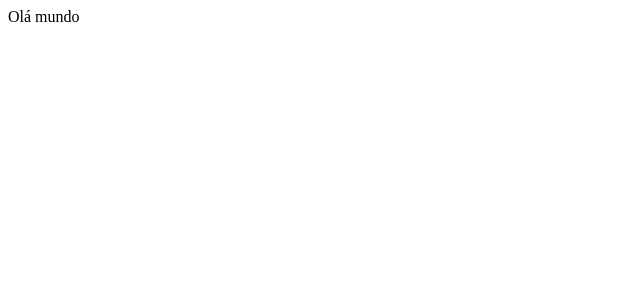
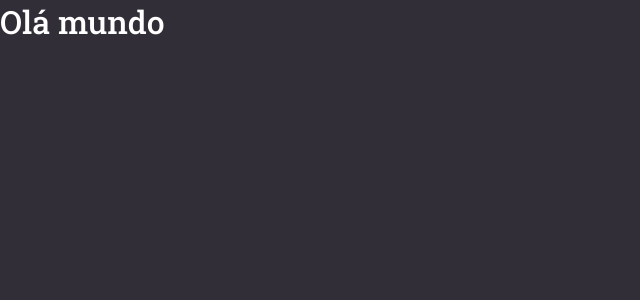
Before and after one commit to BrunoSaibert/go-barber-web, a React (Create React App) app: page / in a window 1280 px wide. Shown: the top 300 px of the page, without its empty margins (0-640 px from the left). Built offline with nearby package versions, Linux system fonts and the light colour scheme.

Commit message:
:lipstick: Estilos globais

```diff
--- a/package.json
+++ b/package.json
@@ -13,6 +13,7 @@
     "react": "^16.13.1",
     "react-dom": "^16.13.1",
     "react-scripts": "3.4.1",
+    "styled-components": "^5.1.0",
     "typescript": "~3.7.2"
   },
   "scripts": {
@@ -34,9 +35,10 @@
     ]
   },
   "devDependencies": {
+    "@types/styled-components": "^5.1.0",
     "@typescript-eslint/eslint-plugin": "^3.0.0",
     "@typescript-eslint/parser": "^3.0.0",
-    "eslint": "^7.1.0",
+    "eslint": "^6.6.0",
     "eslint-config-airbnb": "^18.1.0",
     "eslint-config-prettier": "^6.11.0",
     "eslint-import-resolver-typescript": "^2.0.0",
--- a/public/index.html
+++ b/public/index.html
@@ -7,6 +7,8 @@
   <meta name="theme-color" content="#ff9000" />
 
   <title>Go Barber</title>
+
+  <link href="https://fonts.googleapis.com/css2?family=Roboto+Slab:wght@400;500&display=swap" rel="stylesheet" />
 </head>
 
 <body>
--- a/src/App.tsx
+++ b/src/App.tsx
@@ -1,7 +1,14 @@
 import React from 'react';
 
+import GlobalStyle from './styles/global';
+
 const src: React.FC = () => {
-  return <div>Olá mundo</div>;
+  return (
+    <>
+      <h1>Olá mundo</h1>
+      <GlobalStyle />
+    </>
+  );
 };
 
 export default src;
--- /dev/null
+++ b/src/styles/global.ts
@@ -0,0 +1,29 @@
+import { createGlobalStyle } from 'styled-components';
+
+export default createGlobalStyle`
+  * {
+    margin: 0;
+    padding: 0;
+    outline: 0;
+    box-sizing: border-box;
+  }
+
+  body {
+    background: #312e38;
+    color: #fff;
+    -webkit-font-smoothing: antialiased;
+  }
+
+  body, input, button {
+    font-size: 16px;
+    font-family: 'Roboto Slab', serif;
+  }
+
+  h1,h2,h3,h4,h5,h6,strong{
+    font-weight: 500;
+  }
+
+  button {
+    cursor: pointer;
+  }
+`;
```
Also changed, not shown: 1 other file (tests, documents, lock files or other folders).
